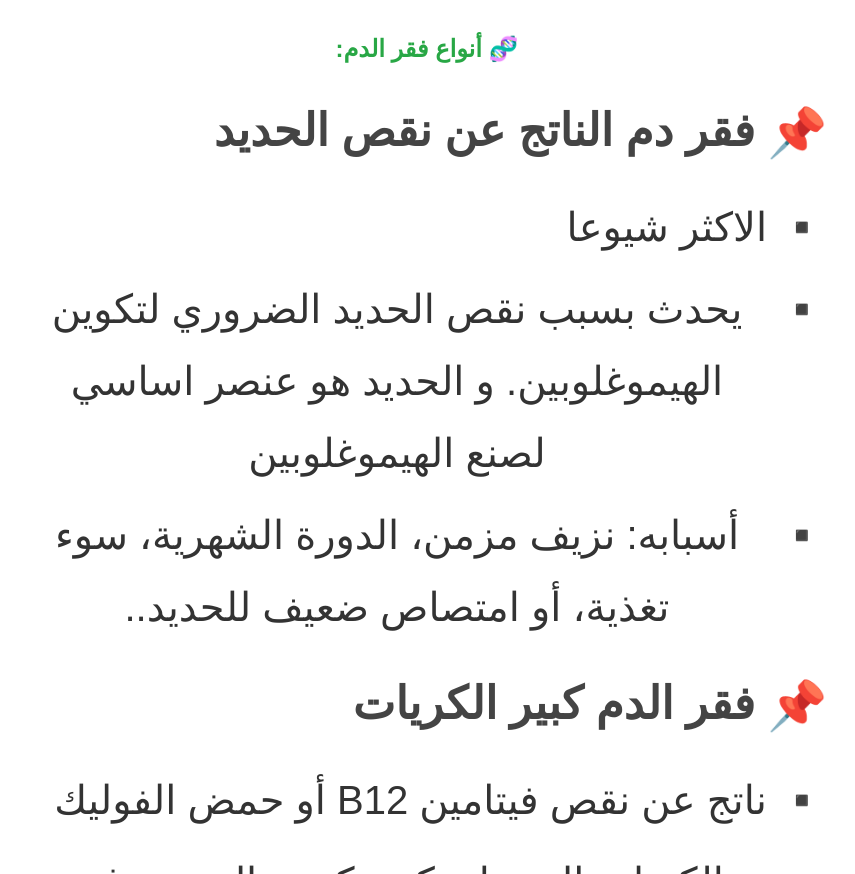
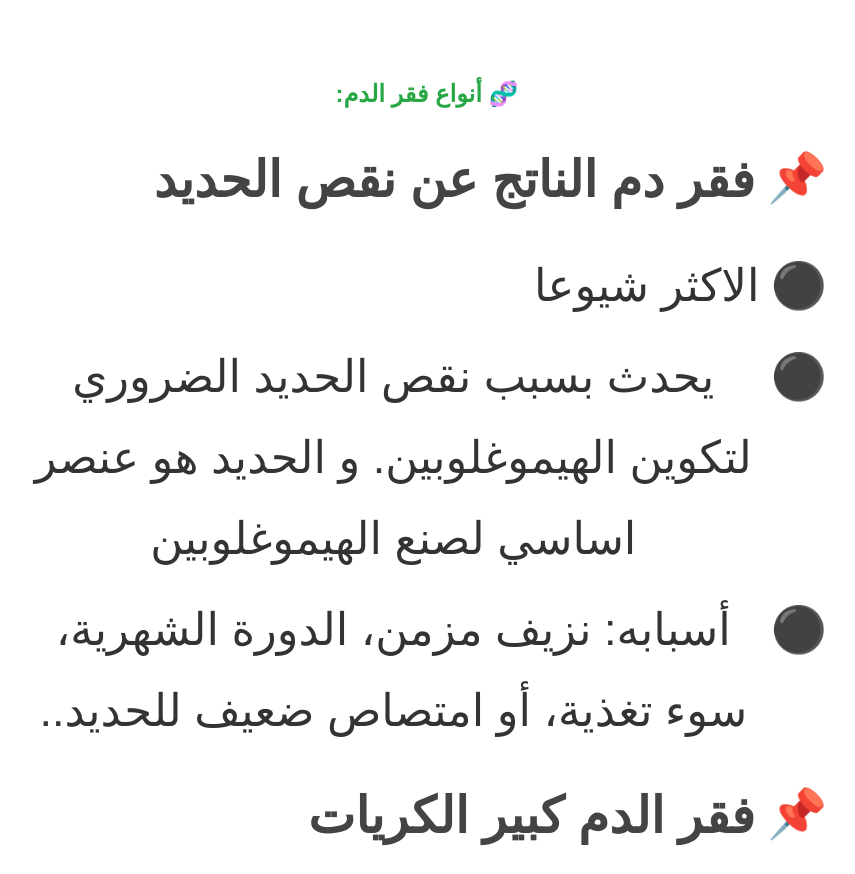
Before and after one commit to med-articles/med-articles, a plain HTML site: page awareness.html in a window 1280 px wide. Shown: the part 1926-2800 px from the top of the page, without its empty margins (213-1068 px from the left). Drawn offline with Linux system fonts and the light colour scheme; files whose address does not match are found by name.

Commit message:
Update awareness.html

```diff
--- a/awareness.html
+++ b/awareness.html
@@ -63,13 +63,13 @@ ul li {
   align-items: flex-start;
   padding-right: 1.5em;
   margin-bottom: 10px;
-  font-size: 40px;
+  font-size: 45px;
   color: #333;
   line-height: 1.8;
 }
 
 ul li::before {
-  content: "▪️";
+  content: "⚫";
   position: absolute;
   right: 0;
   color: #007BFF;
@@ -100,7 +100,7 @@ ul.pin li {
 }
     ul.pin li strong {
   color: #444444;
-  font-size: 45px;
+  font-size: 50px;
   font-weight: bold;
   margin-bottom: 10px;
   display: block;
```
